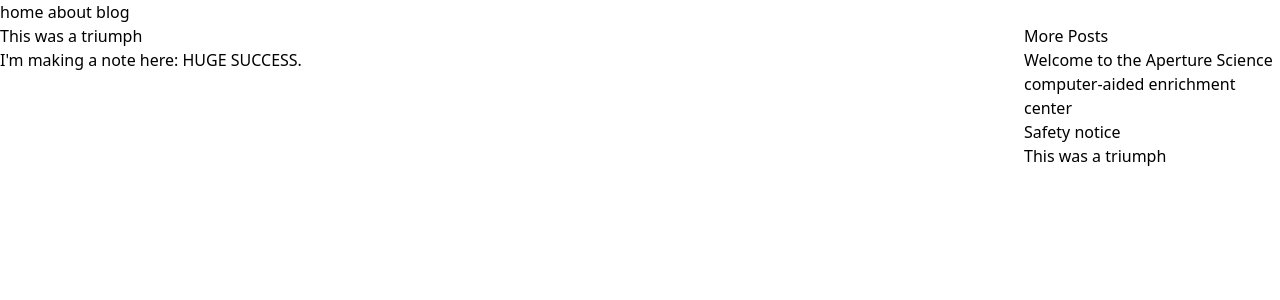
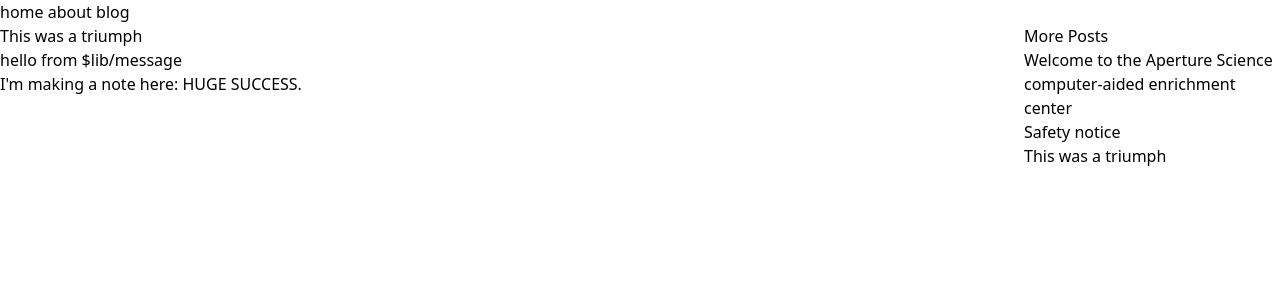
Before and after one commit to DrminaEmad/probable-dollop, a SvelteKit app in the folder svelte_tut/: page /blog/cake in a window 1280 px wide. Shown: the top 300 px of the page. Built offline with nearby package versions, Linux system fonts and the light colour scheme.

Commit message:
lib alias

```diff
--- a/svelte_tut/src/lib/index.ts
+++ b/svelte_tut/src/lib/index.ts
@@ -1 +1,2 @@
 // Reexport your entry components here
+export  const message = 'hello from $lib/message'
--- a/svelte_tut/src/routes/blog/[slug]/+layout.svelte
+++ b/svelte_tut/src/routes/blog/[slug]/+layout.svelte
@@ -19,6 +19,7 @@
 		</ul>
 	</aside>
 </div>
+
 <style>
 	@media (min-width: 640px) {
 		.layout {
--- a/svelte_tut/src/routes/blog/[slug]/+page.svelte
+++ b/svelte_tut/src/routes/blog/[slug]/+page.svelte
@@ -1,4 +1,5 @@
 <script>
+    import { message } from "$lib/index.js";
     let {data} = $props()
 </script>
 
@@ -8,5 +9,7 @@
 </h1>
 
 <div>
+    {message}
     {@html data.post.content}
+
 </div>
```
Also changed, not shown: svelte_tut/src/routes/blog/+layout.server.js (+7 -0 lines).
